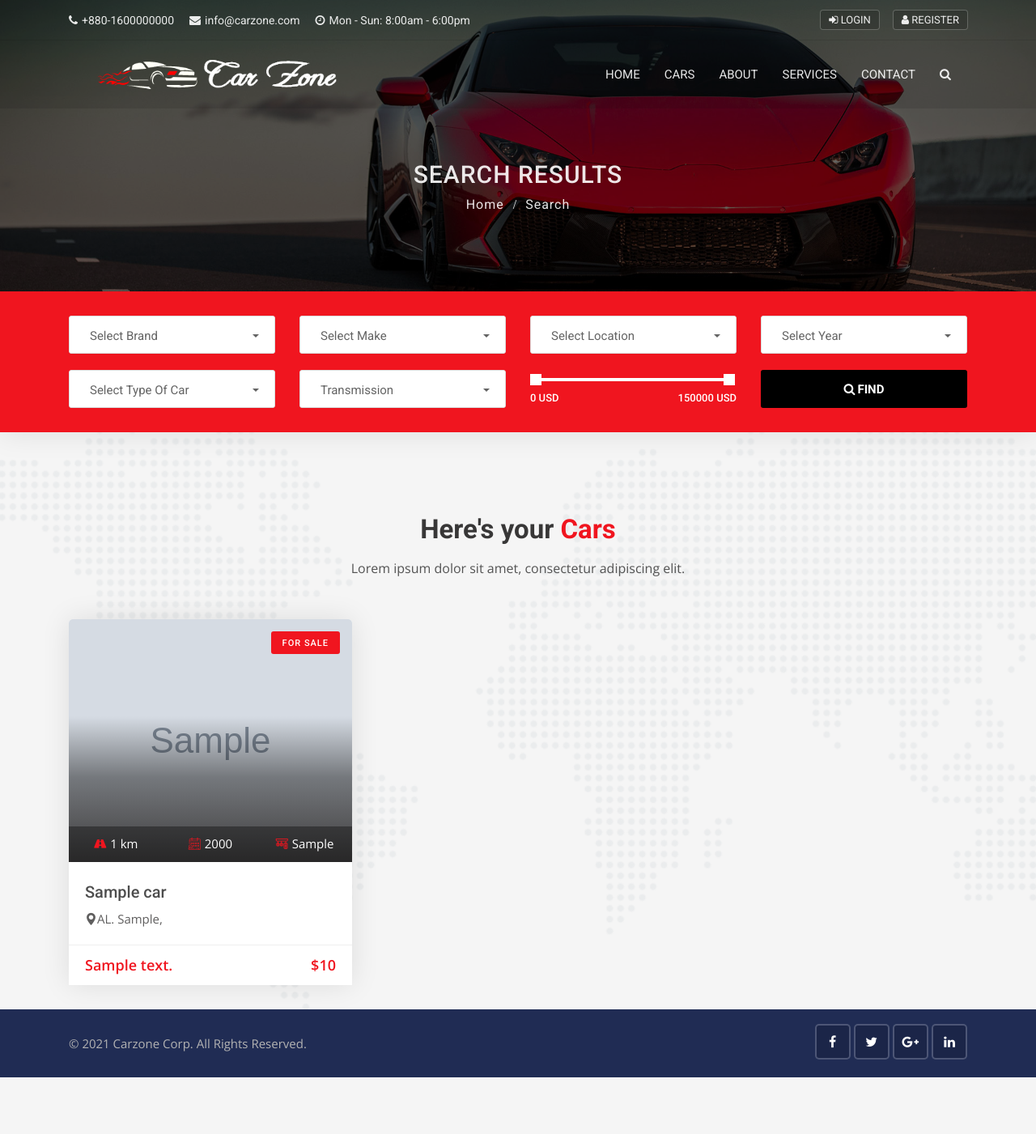
After one commit to FAKRUL-77/carZone, a Django app: page /cars/search in a window 1280 px wide. The commit adds this page. Shown: the whole page at 81% size. Run offline with Django 3.2, Linux system fonts and the light colour scheme; tables that the repository leaves empty hold one stand-in row (values such as "Sample post"); grey boxes marked "Sample" are stand-in pictures; some libraries are stand-ins or nearby versions.

Commit message:
[ADDED] - added simple keyword based search

```diff
--- a/carZone/carZone/urls.py
+++ b/carZone/carZone/urls.py
@@ -21,5 +21,5 @@ from django.urls import path, include
 urlpatterns = [
     path('admin/', admin.site.urls),
     path('', include('pages.urls')),
-    path('cars', include('cars.urls')),
+    path('cars/', include('cars.urls')),
 ] + static(settings.MEDIA_URL, document_root=settings.MEDIA_ROOT)
--- a/carZone/cars/urls.py
+++ b/carZone/cars/urls.py
@@ -3,4 +3,5 @@ from cars import views
 urlpatterns = [
     path('', views.cars, name='cars'),
     path('<int:id>', views.car_detail, name='car_detail'),
+    path('search', views.search, name='search'),
 ]
--- a/carZone/cars/views.py
+++ b/carZone/cars/views.py
@@ -23,3 +23,17 @@ def car_detail(request, id):
         'single_car_detail': single_car_detail,
     }
     return render(request, 'cars/car_detail.html', data)
+
+
+def search(request):
+    cars = Car.objects.order_by('created_date')
+
+    if 'Keyword' in request.GET:
+        keyword = request.GET['Keyword']
+        if keyword:
+            cars = cars.filter(description__icontains=keyword)
+
+    data = {
+        'cars': cars,
+    }
+    return render(request, 'cars/search.html', data)
--- a/carZone/templates/base.html
+++ b/carZone/templates/base.html
@@ -53,8 +53,8 @@
 <!-- Full Page Search -->
 <div id="full-page-search">
     <button type="button" class="close">×</button>
-    <form action="https://storage.googleapis.com/theme-vessel/carhouse/index.html#" class="search-header">
-        <input type="search" value="" placeholder="type keyword(s) here. Eg: audi, benz etc" />
+    <form action="{% url 'search' %}" class="search-header">
+        <input type="search" value="" placeholder="type keyword(s) here. Eg: audi, benz etc" name="Keyword"/>
         <button type="submit" class="btn btn-sm button-theme">Search</button>
     </form>
 </div>
--- a/carZone/templates/cars/cars.html
+++ b/carZone/templates/cars/cars.html
@@ -1,8 +1,9 @@
 {% extends 'base.html' %}
+{% load humanize %}
 {% load static %}
-{% load humanize %}
 
 {% block content %}
+
 
 <!-- Sub banner start -->
 <div class="sub-banner overview-bgi">
--- /dev/null
+++ b/carZone/templates/cars/search.html
@@ -0,0 +1,200 @@
+{% extends 'base.html' %}
+{% load static %}
+{% load humanize %}
+
+{% block content %}
+
+
+<!-- Banner start -->
+<div class="sub-banner overview-bgi">
+    <div class="container breadcrumb-area">
+        <div class="breadcrumb-areas">
+            <h1>Search Results</h1>
+            <ul class="breadcrumbs">
+                <li><a href="index.html">Home</a></li>
+                <li class="active">Search</li>
+            </ul>
+        </div>
+    </div>
+</div>
+<!-- Banner end -->
+
+<!-- Search box 3 start -->
+<div class="search-box-3 sb-7 bg-active">
+    <div class="container">
+        <div class="search-area-inner">
+            <div class="search-contents">
+                <form method="GET">
+                    <div class="row">
+                        <div class="col-lg-3 col-md-6 col-sm-6 col-6">
+                            <div class="form-group">
+                                <select class="selectpicker search-fields" name="select-brand">
+                                    <option disabled="disabled" selected="selected">Select Brand</option>
+                                    <option>Audi</option>
+                                    <option>BMW</option>
+                                    <option>Honda</option>
+                                    <option>Nissan</option>
+                                </select>
+                            </div>
+                        </div>
+                        <div class="col-lg-3 col-md-6 col-sm-6 col-6">
+                            <div class="form-group">
+                                <select class="selectpicker search-fields" name="select-make">
+                                    <option disabled="disabled" selected="selected">Select Make</option>
+                                    <option>BMW</option>
+                                    <option>Honda</option>
+                                    <option>Lamborghini Huracán</option>
+                                    <option>Sports Car</option>
+                                </select>
+                            </div>
+                        </div>
+                        <div class="col-lg-3 col-md-6 col-sm-6 col-6">
+                            <div class="form-group">
+                                <select class="selectpicker search-fields" name="select-location">
+                                    <option disabled="disabled" selected="selected">Select Location</option>
+                                    <option>United States</option>
+                                    <option>United Kingdom</option>
+                                </select>
+                            </div>
+                        </div>
+                        <div class="col-lg-3 col-md-6 col-sm-6 col-6">
+                            <div class="form-group">
+                                <select class="selectpicker search-fields" name="select-year">
+                                    <option disabled="disabled" selected="selected">Select Year</option>
+                                    <option>2016</option>
+                                    <option>2017</option>
+                                    <option>2018</option>
+                                    <option>2019</option>
+                                </select>
+                            </div>
+                        </div>
+                    </div>
+                    <div class="row">
+                        <div class="col-lg-3 col-md-6 col-sm-6 col-6">
+                            <div class="form-group">
+                                <select class="selectpicker search-fields" name="select-type">
+                                    <option disabled="disabled" selected="selected">Select Type Of Car</option>
+                                    <option>New Car</option>
+                                    <option>Used Car</option>
+                                </select>
+                            </div>
+                        </div>
+                        <div class="col-lg-3 col-md-6 col-sm-6 col-6">
+                            <div class="form-group">
+                                <select class="selectpicker search-fields" name="transmission">
+                                    <option disabled="disabled" selected="selected">Transmission</option>
+                                    <option>Automatic</option>
+                                    <option>Manual</option>
+                                </select>
+                            </div>
+                        </div>
+                        <div class="col-lg-3 col-md-6 col-sm-6 col-6">
+                            <div class="form-group">
+                                <div class="range-slider">
+                                    <div data-min="0" data-max="150000" data-unit="USD" data-min-name="min_price" data-max-name="max_price" class="range-slider-ui ui-slider" aria-disabled="false"></div>
+                                    <div class="clearfix"></div>
+                                </div>
+                            </div>
+                        </div>
+                        <div class="col-lg-3 col-md-6 col-sm-6 col-6">
+                            <div class="form-group">
+                                <button class="btn btn-block button-theme btn-md">
+                                    <i class="fa fa-search"></i>Find
+                                </button>
+                            </div>
+                        </div>
+                    </div>
+                </form>
+            </div>
+        </div>
+    </div>
+</div>
+<!-- Search box 3 end -->
+
+<!-- Featured car start -->
+<div class="featured-car content-area">
+    <div class="container">
+        <!-- Main title -->
+        <div class="main-title">
+            <h1>Here's your <span>Cars</span></h1>
+            <p>Lorem ipsum dolor sit amet, consectetur adipiscing elit.</p>
+        </div>
+        <div class="row">
+            {% for car in cars %}
+            <div class="col-lg-4 col-md-6">
+                <div class="car-box">
+                    <div class="car-thumbnail">
+                        <a href="{% url 'car_detail' car.id %}" class="car-img">
+                            <div class="tag">For Sale</div>
+                            <img class="d-block w-100" src="{{ car.car_photo.url}}" style="min-height: 300px;max-height: 300px;" alt="car">
+                            <div class="facilities-list clearfix">
+                                <ul>
+                                    <li>
+                                        <span><i class="flaticon-way"></i></span>{{ car.miles | intcomma }} km
+                                    </li>
+                                    <li>
+                                        <span><i class="flaticon-calendar-1"></i></span>{{ car.year }}
+                                    </li>
+                                    <li>
+                                        <span><i class="flaticon-manual-transmission"></i></span>{{ car.transmission }}
+                                    </li>
+                                </ul>
+                            </div>
+                        </a>
+                        <div class="carbox-overlap-wrapper">
+                            <div class="overlap-box">
+                                <div class="overlap-btns-area">
+                                    <div class="car-magnify-gallery">
+                                        <a href="{{ car.car_photo_1.url }}" class="overlap-btn">
+                                            <i class="fa fa-expand"></i>
+                                                <img class="hidden" src="{{ car.car_photo_1.url }}">
+                                        </a>
+                                    {% if car.car_photo_2 %}
+                                        <a href="{{ car.car_photo_2.url }}" class="hidden">
+                                                <img class="hidden" src="{{ car.car_photo_2.url }}">
+                                        </a>
+                                    {% endif %}
+                                    {% if car.car_photo_3 %}
+                                        <a href="{{ car.car_photo_3.url }}" class="hidden">
+                                                <img class="hidden" src="{{ car.car_photo_3.url }}">
+                                        </a>
+                                    {% endif %}
+                                    {% if car.car_photo_4 %}
+                                        <a href="{{ car.car_photo_4.url }}" class="hidden">
+                                                <img class="hidden" src="{{ car.car_photo_4.url }}">
+                                        </a>
+                                    {% endif %}
+
+                                    </div>
+                                </div>
+                            </div>
+                        </div>
+                    </div>
+                    <div class="detail">
+                        <h1 class="title">
+                            <a href="{% url 'car_detail' car.id %}">{{ car.car_title }}</a>
+                        </h1>
+                        <div class="location">
+                            <a href="{% url 'car_detail' car.id %}">
+                                <i class="flaticon-pin"></i>{{ car.state}}. {{ car.city }},
+                            </a>
+                        </div>
+                    </div>
+                    <div class="footer clearfix">
+                        <div class="pull-left ratings days">
+                            <p class="cartype">{{ car.body_style }}</p>
+                        </div>
+                        <div class="pull-right">
+                            <p class="price">${{ car.price | intcomma }}</p>
+                        </div>
+                    </div>
+                </div>
+            </div>
+            {% endfor %}
+
+    </div>
+</div>
+<!-- Featured car end -->
+
+
+{% endblock %}
--- a/carZone/templates/includes/navbar.html
+++ b/carZone/templates/includes/navbar.html
@@ -1,8 +1,10 @@
+{% load static %}
+
 <header class="main-header sticky-header header-with-top">
     <div class="container">
         <nav class="navbar navbar-expand-lg navbar-light">
             <a class="navbar-brand company-logo" href="{% url 'home' %}">
-                <img src="img/logos/black-logo.png" alt="logo">
+                <img src="{% static 'img/logos/black-logo.png' %}" alt="logo">
             </a>
             <button class="navbar-toggler" type="button" data-toggle="collapse" data-target="#navbar" aria-controls="navbar" aria-expanded="false" aria-label="Toggle navigation">
                 <span class="fa fa-bars"></span>
```
